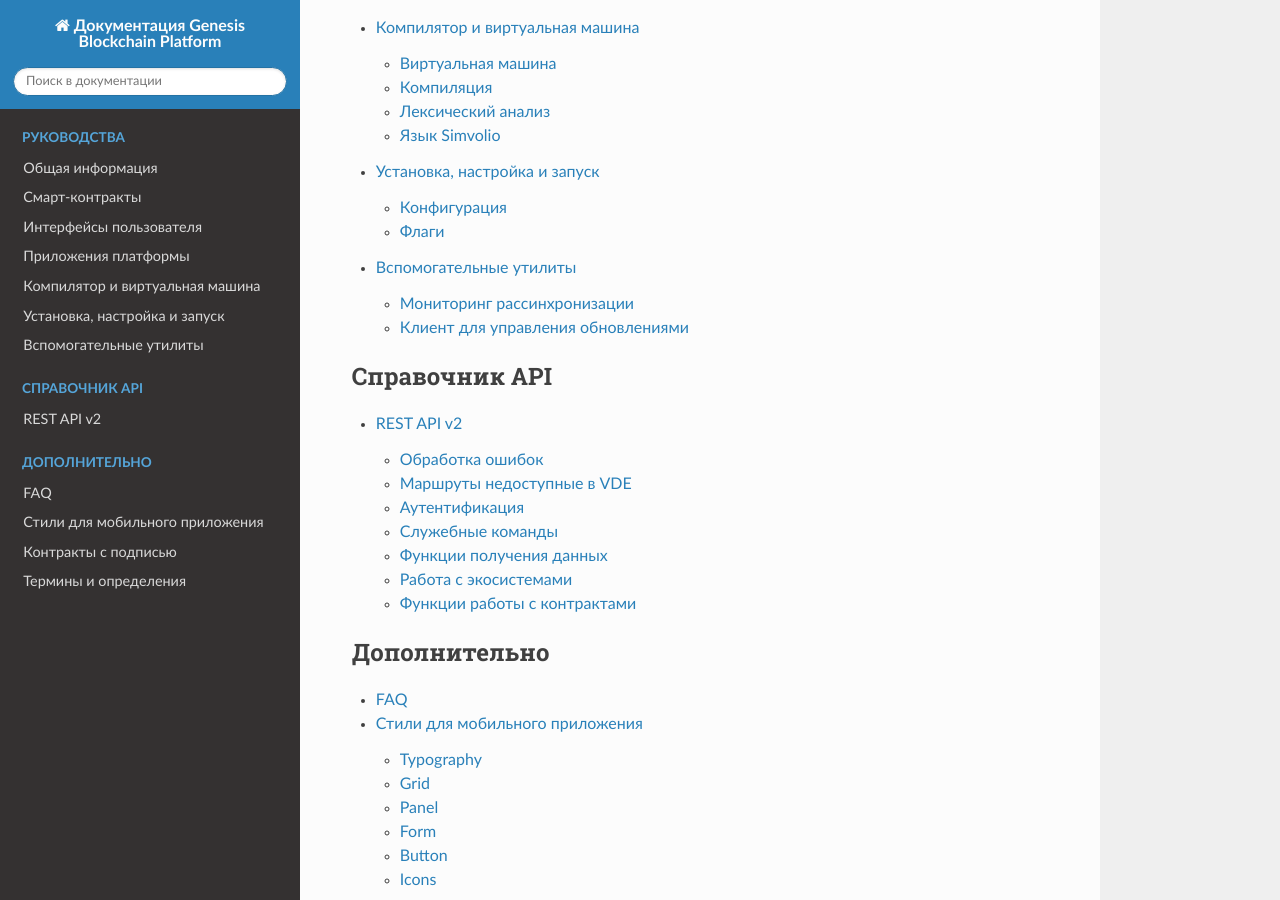
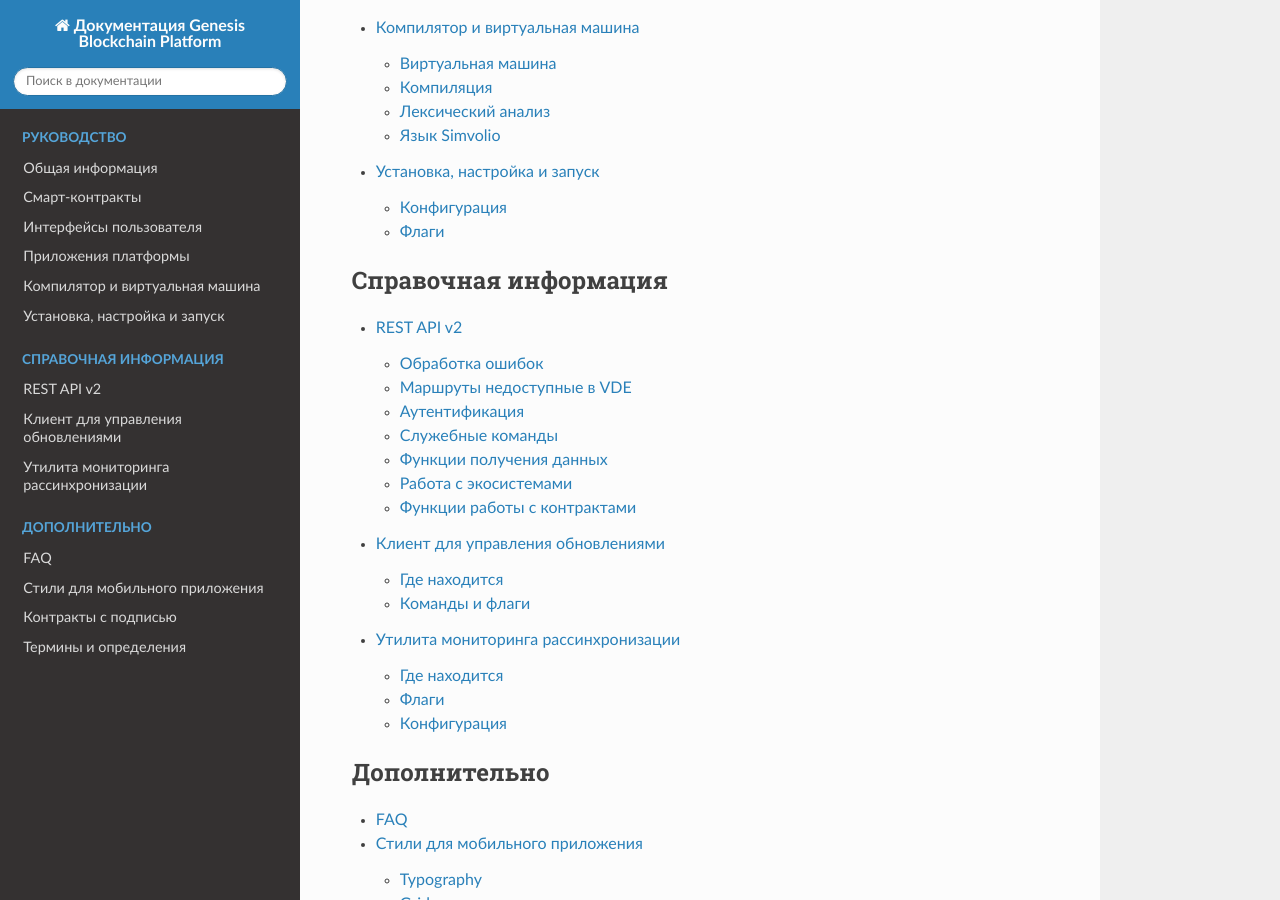
Before and after one commit to AplaProject/apla-docs-ru, a Sphinx documentation site: the page built from source/index.rst, in a window 1280 px wide and 900 px high, scrolled down 2845 px. Built offline with Sphinx 7.4.7 and the Read the Docs theme 2.0.0, drawn with Linux system fonts in a browser that asks for light colours; some of the changed text lies outside the part shown.

Commit message:
move tools to reference, change captions

```diff
--- a/source/index.rst
+++ b/source/index.rst
@@ -67,7 +67,7 @@
 
 .. toctree::
    :maxdepth: 2
-   :caption: Руководства
+   :caption: Руководство
 
    introduction/what-is-Apla.rst
    introduction/script.rst
@@ -75,13 +75,15 @@
    introduction/appexample.rst
    introduction/vm.rst
    introduction/install.rst
-   tools/tools.rst
 
 .. toctree::
    :maxdepth: 2
-   :caption: Справочник API
+   :caption: Справочная информация
 
    reference/api2.rst
+   reference/update_client.rst
+   reference/desync_monitor.rst
+
 
 .. toctree::
    :maxdepth: 2
--- a/source/tools/desync_monitor.rst
+++ b/source/reference/desync_monitor.rst
@@ -1,5 +1,5 @@
 ######################################################################
-Мониторинг рассинхронизации
+Утилита мониторинга рассинхронизации
 ######################################################################
 
 Специальная утилита, которая позволяет узнать, не произошло ли рассинхронизации БД на указанных нодах.
```
Also changed, not shown: source/tools/tools.rst (deleted, +0 -8 lines), source/reference/update_client.rst (renamed from source/tools/update_client.rst).
